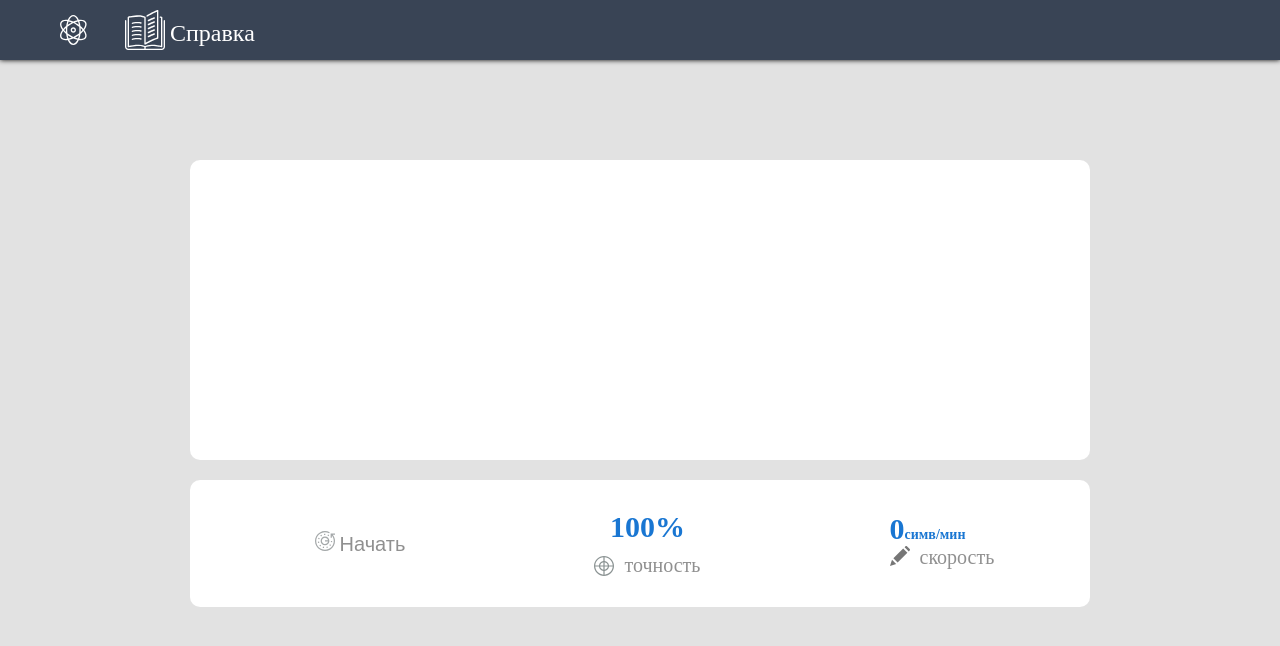
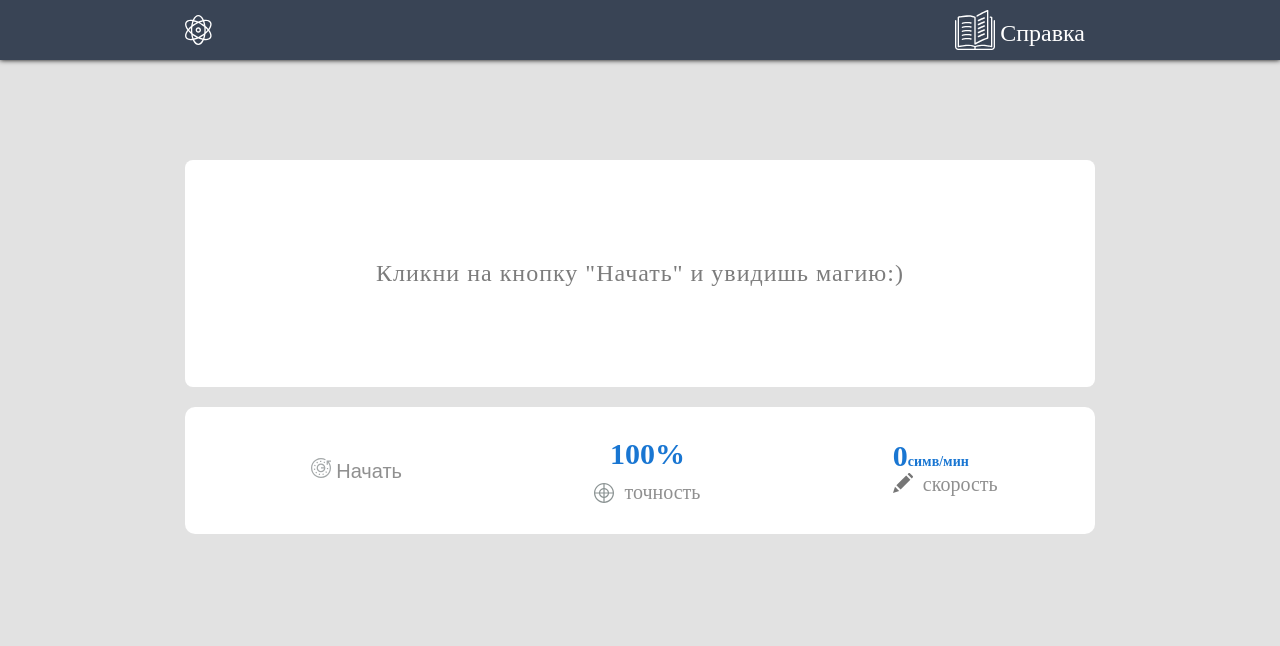
Before and after one commit to CiberLord/portfolio-project4, a React (Create React App) app: page / in a window 1280 px wide. Shown: the top 646 px of the page. Built offline with nearby package versions, Linux system fonts and the light colour scheme.

Commit message:
изменен запуск приложения

```diff
--- a/src/components/TextEditor.jsx
+++ b/src/components/TextEditor.jsx
@@ -18,6 +18,14 @@ class TextEditor extends React.Component {
     }
 
     render() {
+
+        if(this.props.isStart){
+            return (
+                <div className={"text__editors "+"start-text"}>
+                    Кликни на кнопку "Начать" и увидишь магию:)
+                </div>
+            )
+        }
         return (
             <div className="text__editor">
                 <pre className="prev-chars">{this.props.prevChars}</pre>
--- a/src/components/TypingSimulator.jsx
+++ b/src/components/TypingSimulator.jsx
@@ -125,8 +125,10 @@ class TypingSimulator extends React.Component {
     }
     //открыть стартовое диалоговое окно
     openStartDialog() {
+
         this.setState({
-            dialogVisible: true
+            dialogVisible: true,
+            isStart: false
         })
     }
 
@@ -145,6 +147,7 @@ class TypingSimulator extends React.Component {
 
     render() {
         return (
+            <div className="container">
                 <div className="simulator">
                     <TextEditor
                         isStart={this.state.isStart}
@@ -156,7 +159,7 @@ class TypingSimulator extends React.Component {
                     <div className="control">
                         <div className="run">
                             <i className="restart-icon"></i>
-                        <button onClick={() => this.openStartDialog()}>{(this.state.isStart)?'Начать':'Заново'}</button>
+                            <button onClick={() => this.openStartDialog()}>{(this.state.isStart) ? 'Начать' : 'Заново'}</button>
                         </div>
                         <AccuracyIndicator value={this.state.correct} />
                         <SpeedIndicator value={this.state.speed} />
@@ -168,6 +171,7 @@ class TypingSimulator extends React.Component {
                         />
                     </div>
                 </div>
+            </div>
         )
     }
 }
--- a/src/css/App.css
+++ b/src/css/App.css
@@ -12,12 +12,24 @@ body {
     font-weight: 400;
     font-size: 24px;
 }
-.container{
-    max-width: 1200px;
-    padding-left: 20px;
-    padding-right: 20px;
-    margin: 0 auto;
+@media(max-width: 1400px){
+    .container{
+        max-width: 1200px;
+        padding-left: 20px;
+        padding-right: 20px;
+        margin: 0 auto;
+    }
 }
+@media(max-width: 1300px){
+    .container{
+        max-width: 950px;
+        padding-left: 20px;
+        padding-right: 20px;
+        margin: 0 auto;
+    }
+}
+
+
 .row{
     display: flex;
 }
--- a/src/css/header.css
+++ b/src/css/header.css
@@ -10,6 +10,7 @@
 }.header>.container>.row{
     height: 100%;
     align-items: center;
+    justify-content:space-between
 }
 .logo{
     display: block;
--- a/src/css/simulator.css
+++ b/src/css/simulator.css
@@ -1,5 +1,5 @@
 .simulator {
-    max-width: 900px;
+    width: 100%;
     margin: 0 auto;
 }
 
@@ -8,7 +8,15 @@
     padding: 30px 20px;
     background-color: #fff;
     letter-spacing: 1px;
-    border-radius: 10px;
+    border-radius: 8px;
+}
+.start-text{
+    padding: 100px 20px;
+    text-align: center;
+    background-color: #fff;
+    letter-spacing: 1px;
+    color: rgb(124, 124, 124);
+    border-radius: 8px;
 }
 
 /* введенный текст */
```
Lines whose indentation alone changed are shown as unchanged.
